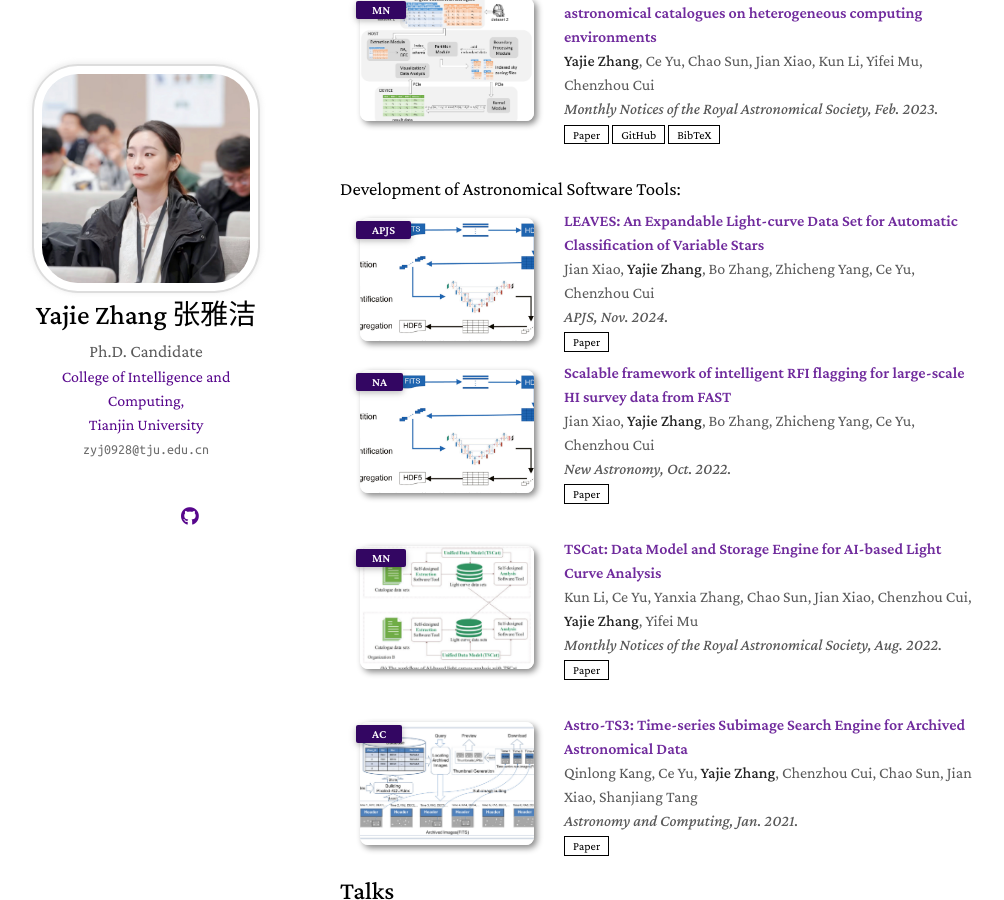
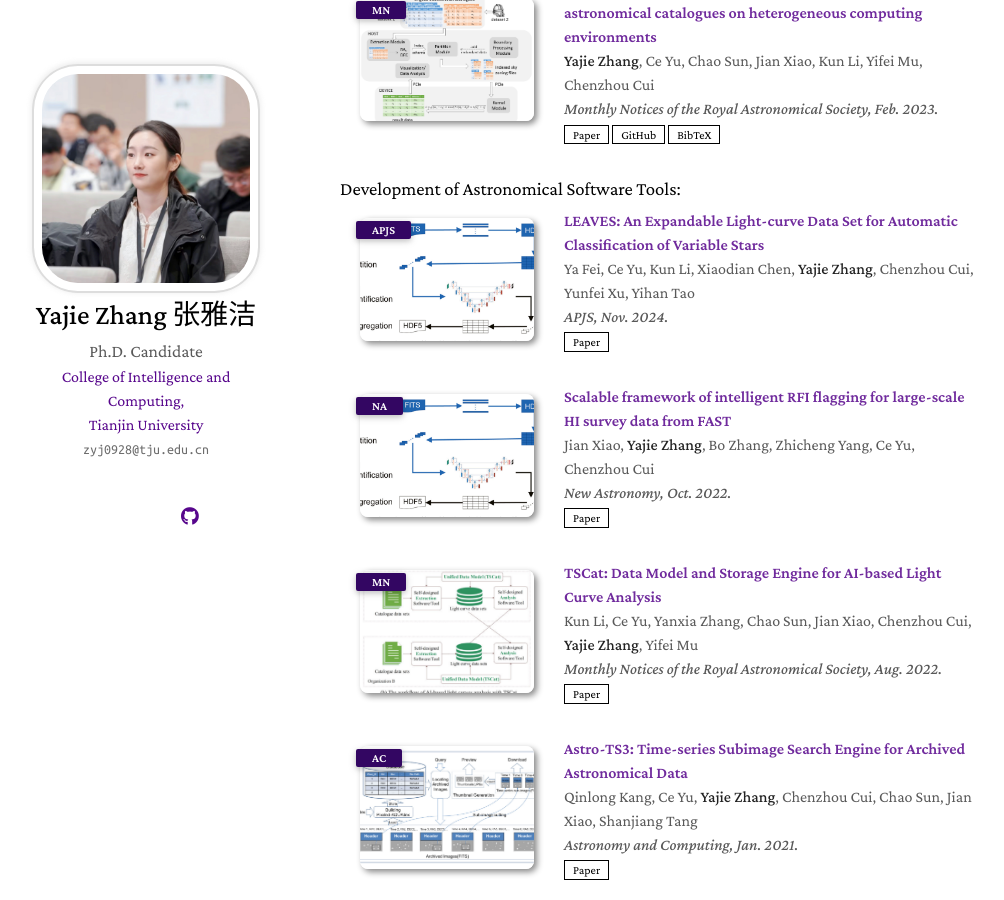
Before and after one commit to Yajie-Z/Yajie-Z.github.io, a Jekyll site: the page built from index.md, in a window 1280 px wide and 900 px high, scrolled down 1205 px. Shown: the whole window, without its empty margins (130-1134 px from the left). Built offline with Jekyll 4.4.1, drawn with Linux system fonts in a browser that asks for light colours; nearby versions of some CDN libraries; a style sheet for code colours, icons or effects is not loaded; our own code applies the rules of GitHub Pages for plain Markdown files.

Commit message:
Update projects.md

```diff
--- a/_includes/projects.md
+++ b/_includes/projects.md
@@ -105,14 +105,16 @@
 
   <div class="col-sm-9" style="position: relative;padding-right: 15px;padding-left: 20px;">
     <div class="title"><a href="https://iopscience.iop.org/article/10.3847/1538-4365/ad785b" target="_blank">LEAVES: An Expandable Light-curve Data Set for Automatic Classification of Variable Stars</a></div>
-    <div class="author">Jian Xiao, <strong>Yajie Zhang</strong>, Bo Zhang, Zhicheng Yang, Ce Yu, Chenzhou Cui</div>
+    <div class="author">Ya Fei, Ce Yu, Kun Li, Xiaodian Chen, <strong>Yajie Zhang</strong>, Chenzhou Cui, Yunfei Xu, Yihan Tao </div>
     <div class="periodical"><em>APJS, Nov. 2024.</em></div>
     <div class="links">
-      <a href="https://www.sciencedirect.com/science/article/pii/S1384107622000434" class="btn btn-sm z-depth-0" role="button" target="_blank" style="font-size:12px;">Paper</a>
+      <a href="https://iopscience.iop.org/article/10.3847/1538-4365/ad785b" class="btn btn-sm z-depth-0" role="button" target="_blank" style="font-size:12px;">Paper</a>
        </div>
 	</div>
 </div>
 </li>
+
+<br>
 
 <li>
 <div class="pub-row">
```
